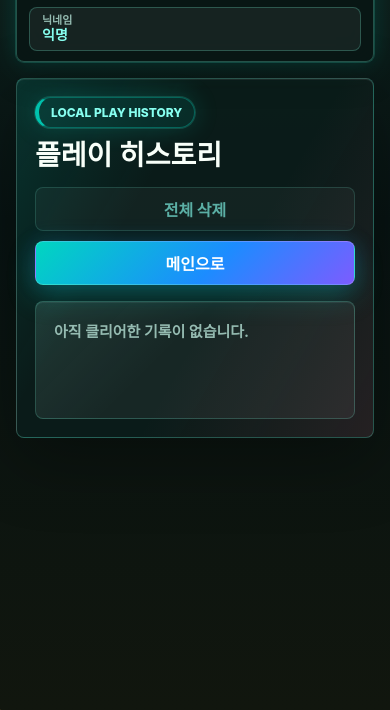
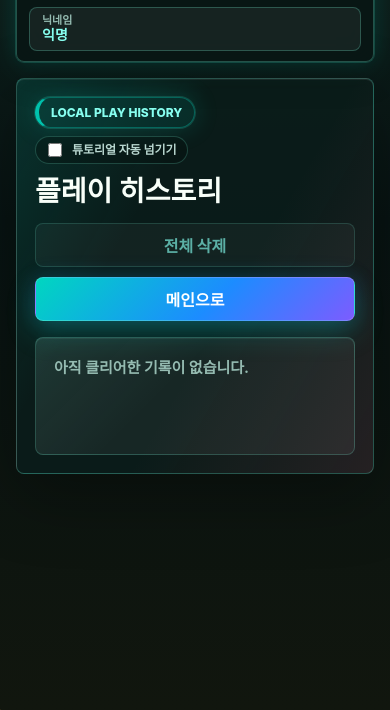
Before and after one commit to ImBada/The-Namuwiki-Game, a website with bundled scripts: page public/index.html in a window 390 px wide. Both pictures are taken after a click on the button "히스토리". Shown: the part 134-844 px from the top of the page. Built offline with nearby package versions, Linux system fonts and the light colour scheme; files whose address does not match are found by name.

Commit message:
Add tutorial auto-skip option

```diff
--- a/public/app.js
+++ b/public/app.js
@@ -70,6 +70,7 @@ const els = {
   historyBackButton: document.querySelector("#historyBackButton"),
   clearHistoryButton: document.querySelector("#clearHistoryButton"),
   historyList: document.querySelector("#historyList"),
+  tutorialAutoSkipToggle: document.querySelector("#tutorialAutoSkipToggle"),
   storageNotes: document.querySelectorAll("[data-storage-note]"),
   dailyDateText: document.querySelector("#dailyDateText"),
   dailyTimeLeft: document.querySelector("#dailyTimeLeft"),
@@ -190,6 +191,7 @@ els.dailyChallengeButton.addEventListener("click", startDailyChallenge);
 els.historyButton.addEventListener("click", showHistory);
 els.historyBackButton.addEventListener("click", showHomeBoard);
 els.clearHistoryButton.addEventListener("click", clearHistory);
+els.tutorialAutoSkipToggle.addEventListener("change", toggleTutorialAutoSkip);
 els.homeButton.addEventListener("click", returnHome);
 els.newRoundButton.addEventListener("click", handleRoundAction);
 els.dialogNewRoundButton.addEventListener("click", () => {
@@ -1792,6 +1794,7 @@ function renderDailyLeaderboard() {
 function renderHistory() {
   const history = readHistory().slice(0, VISIBLE_HISTORY_LIMIT);
   els.clearHistoryButton.disabled = history.length === 0;
+  els.tutorialAutoSkipToggle.checked = isTutorialAutoSkipEnabled();
 
   if (history.length === 0) {
     const item = document.createElement("li");
@@ -1856,6 +1859,18 @@ function renderHistory() {
   );
 }
 
+function isTutorialAutoSkipEnabled() {
+  return readLocalStorage(ROUND_LOADING_SEEN_STORAGE_KEY) === "1";
+}
+
+function toggleTutorialAutoSkip() {
+  if (els.tutorialAutoSkipToggle.checked) {
+    writeLocalStorage(ROUND_LOADING_SEEN_STORAGE_KEY, "1");
+  } else {
+    removeLocalStorage(ROUND_LOADING_SEEN_STORAGE_KEY);
+  }
+}
+
 function saveCompletedRoundHistory() {
   if (!state.round || state.savedHistoryRoundId === state.round.id) return;
 
--- a/public/index.html
+++ b/public/index.html
@@ -81,7 +81,13 @@
         <section id="historyScreen" class="history-screen" aria-labelledby="historyTitle" hidden>
           <div class="history-heading">
             <div>
-              <span class="home-kicker">LOCAL PLAY HISTORY</span>
+              <div class="history-kicker-row">
+                <span class="home-kicker">LOCAL PLAY HISTORY</span>
+                <label class="tutorial-skip-toggle" for="tutorialAutoSkipToggle">
+                  <input id="tutorialAutoSkipToggle" type="checkbox" />
+                  <span>튜토리얼 자동 넘기기</span>
+                </label>
+              </div>
               <h2 id="historyTitle">플레이 히스토리</h2>
             </div>
             <div class="history-actions">
--- a/public/styles.css
+++ b/public/styles.css
@@ -239,6 +239,40 @@ a:focus-visible {
   min-width: 0;
 }
 
+.history-kicker-row {
+  display: flex;
+  align-items: center;
+  flex-wrap: wrap;
+  gap: 12px;
+}
+
+.tutorial-skip-toggle {
+  display: inline-flex;
+  align-items: center;
+  gap: 7px;
+  min-height: 28px;
+  border: 1px solid rgba(120, 255, 226, 0.2);
+  border-radius: 999px;
+  background: rgba(5, 18, 16, 0.42);
+  color: #b8d6cf;
+  cursor: pointer;
+  padding: 0 10px 0 8px;
+  font-size: 12px;
+  font-weight: 850;
+  line-height: 1.2;
+}
+
+.tutorial-skip-toggle input {
+  width: 14px;
+  height: 14px;
+  accent-color: var(--teal);
+}
+
+.tutorial-skip-toggle:hover {
+  border-color: rgba(120, 255, 226, 0.36);
+  color: #e8fff9;
+}
+
 .history-heading h2 {
   margin: 0;
   color: #f8fff9;
@@ -3262,6 +3296,12 @@ body.is-loading .game-wiki-link {
     padding: 18px;
   }
 
+  .history-kicker-row {
+    align-items: flex-start;
+    flex-direction: column;
+    gap: 8px;
+  }
+
   .history-heading h2 {
     font-size: 28px;
   }
```
Also changed, not shown: test/public-html.test.js (+13 -0 lines).
